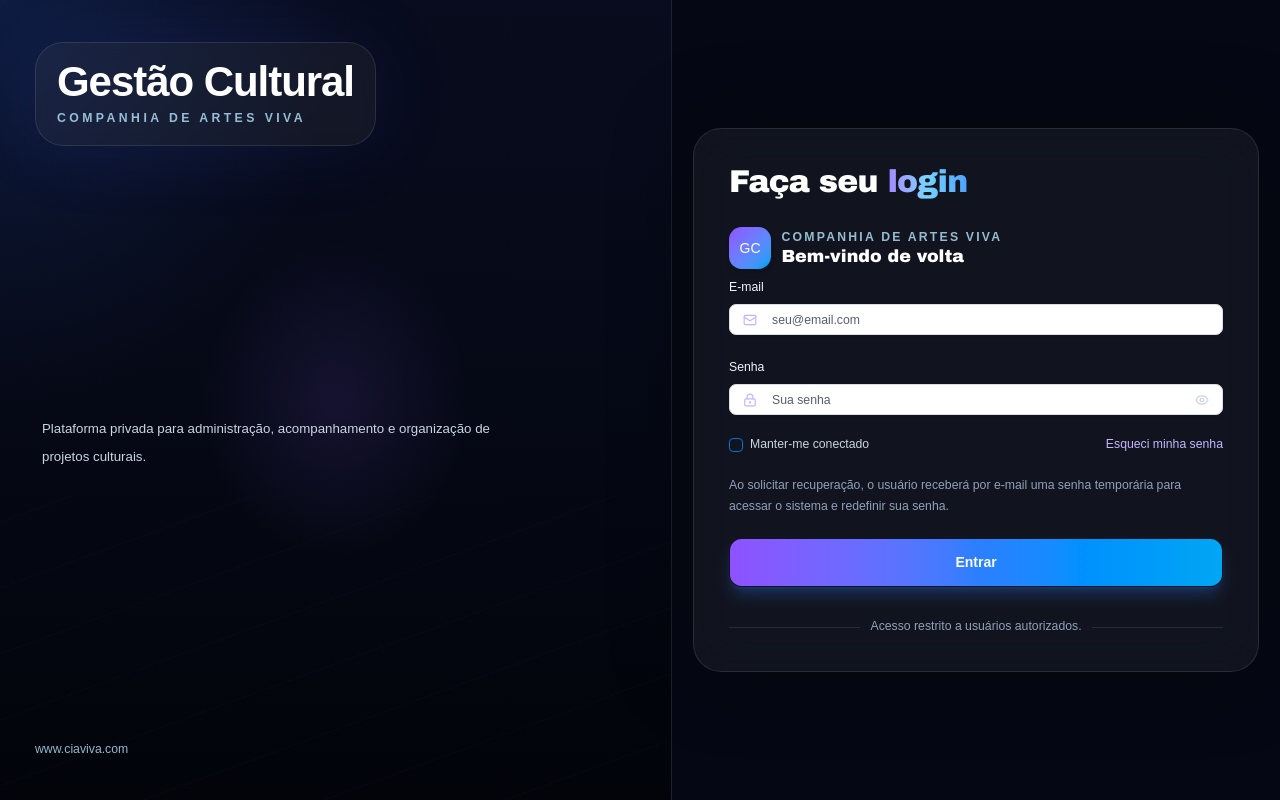
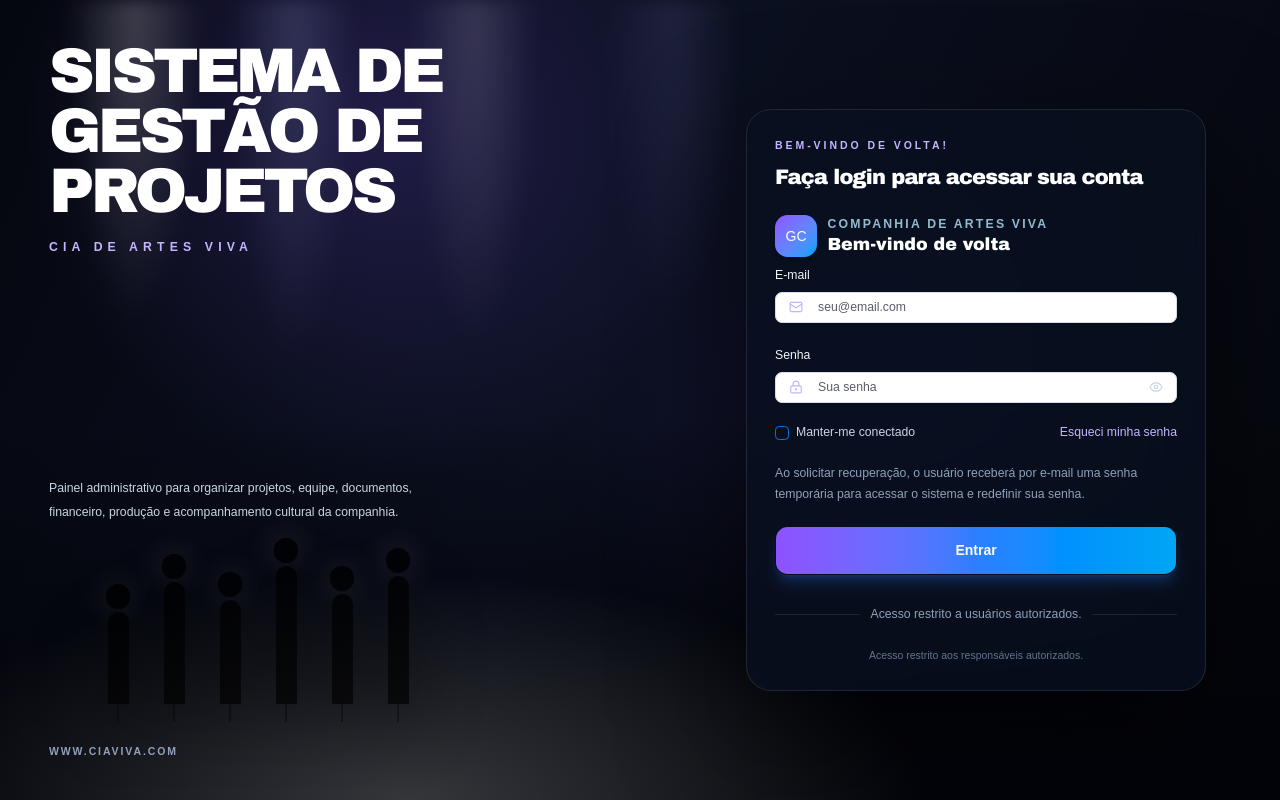
Before and after one commit to eduardocabeca100-pixel/gestaodeprojetos, a Next.js app: page /login in a window 1280 px wide. Built offline with nearby package versions, Linux system fonts and the light colour scheme; no server answers.

Commit message:
Refina tela de login com identidade Cia Viva

```diff
--- a/src/app/login/page.tsx
+++ b/src/app/login/page.tsx
@@ -1,49 +1,79 @@
 import { LoginForm } from "@/components/auth/login-form";
+
+const silhouettes = [92, 122, 104, 138, 110, 128];
 
 export default function LoginPage() {
   return (
-    <main className="grid min-h-screen bg-[#050814] text-white lg:grid-cols-[1.05fr_0.95fr]">
-      <section className="relative hidden min-h-screen overflow-hidden border-r border-white/10 px-10 py-12 lg:flex lg:flex-col lg:justify-between">
-        <div className="absolute inset-0 bg-[linear-gradient(180deg,rgba(8,12,30,0.96)_0%,rgba(5,8,20,0.98)_58%,rgba(2,4,10,1)_100%)]" />
-        <div className="absolute inset-0 bg-[radial-gradient(ellipse_at_top_left,rgba(52,116,255,0.16),transparent_36%),radial-gradient(ellipse_at_center,rgba(139,92,246,0.12),transparent_28%)]" />
-        <div className="absolute inset-x-0 bottom-0 h-[38%] bg-[repeating-linear-gradient(160deg,transparent_0_24px,rgba(126,34,206,0.08)_24px_25px,transparent_25px_62px)] opacity-45" />
-        <div className="relative z-10 flex items-center justify-start">
-          <div className="rounded-[2rem] border border-white/10 bg-white/5 px-6 py-5 shadow-[0_0_80px_rgba(76,88,255,0.12)] backdrop-blur-sm">
-            <p className="text-5xl font-black leading-none tracking-tight text-white">Gestão Cultural</p>
-            <p className="mt-2 text-sm font-semibold uppercase tracking-[0.28em] text-sky-200/80">
-              Companhia de Artes Viva
+    <main className="min-h-screen overflow-hidden bg-[#060814] text-white">
+      <div className="relative min-h-screen">
+        <div className="absolute inset-0 bg-[radial-gradient(circle_at_30%_15%,rgba(129,92,255,0.20),transparent_32%),radial-gradient(circle_at_70%_50%,rgba(68,46,150,0.18),transparent_34%),linear-gradient(115deg,#05070f_0%,#0b1020_45%,#05060c_100%)]" />
+
+        <div className="absolute inset-0 opacity-60">
+          <div className="absolute left-[5%] top-0 h-[42%] w-[11%] bg-[radial-gradient(ellipse_at_top,rgba(255,255,255,0.34),transparent_68%)] blur-sm" />
+          <div className="absolute left-[18%] top-0 h-[46%] w-[10%] bg-[radial-gradient(ellipse_at_top,rgba(180,198,255,0.28),transparent_70%)] blur-sm" />
+          <div className="absolute left-[32%] top-0 h-[44%] w-[10%] bg-[radial-gradient(ellipse_at_top,rgba(255,255,255,0.23),transparent_70%)] blur-sm" />
+          <div className="absolute left-[47%] top-0 h-[40%] w-[11%] bg-[radial-gradient(ellipse_at_top,rgba(170,170,255,0.18),transparent_70%)] blur-sm" />
+        </div>
+
+        <div className="absolute inset-x-0 bottom-0 h-[48%] bg-[radial-gradient(ellipse_at_32%_100%,rgba(255,255,255,0.20),transparent_42%),linear-gradient(to_top,#03040a_12%,transparent)]" />
+
+        <div className="absolute bottom-[12%] left-[8%] hidden items-end gap-7 opacity-80 md:flex">
+          {silhouettes.map((height, index) => (
+            <div key={index} className="relative w-9">
+              <div className="mx-auto size-7 rounded-full bg-black/90 shadow-[0_0_35px_rgba(255,255,255,0.22)]" />
+              <div
+                className="mx-auto mt-1 w-6 rounded-t-full bg-black/90 shadow-[0_20px_70px_rgba(0,0,0,0.9)]"
+                style={{ height }}
+              />
+              <div className="absolute -bottom-5 left-1/2 h-8 w-px -translate-x-1/2 bg-black/90" />
+            </div>
+          ))}
+        </div>
+
+        <section className="relative z-10 grid min-h-screen grid-cols-1 lg:grid-cols-[1.05fr_0.95fr]">
+          <div className="flex min-h-[42vh] flex-col justify-between px-6 py-8 sm:px-10 lg:min-h-screen lg:px-14 lg:py-12">
+            <div>
+              <h1 className="max-w-3xl text-4xl font-black uppercase leading-[0.95] tracking-[-0.06em] text-white sm:text-6xl lg:text-7xl">
+                Sistema de Gestão de Projetos
+              </h1>
+
+              <p className="mt-5 text-xs font-black uppercase tracking-[0.42em] text-violet-300 sm:text-sm">
+                Cia de Artes Viva
               </p>
             </div>
-        </div>
-        <div className="relative z-10 max-w-xl pl-2">
-          <p className="text-[0.95rem] leading-8 text-slate-300">
-            Plataforma privada para administração, acompanhamento e organização de projetos culturais.
+
+            <div className="hidden max-w-md lg:block">
+              <p className="text-sm leading-7 text-slate-300">
+                Painel administrativo para organizar projetos, equipe, documentos,
+                financeiro, produção e acompanhamento cultural da companhia.
               </p>
             </div>
-        <p className="relative z-10 text-sm text-sky-200/80">www.ciaviva.com</p>
-      </section>
-      <section className="flex items-center justify-center px-6 py-10">
-        <div className="w-full max-w-[640px] rounded-[2rem] border border-white/10 bg-white/5 p-6 shadow-[0_0_80px_rgba(0,0,0,0.4)] backdrop-blur-xl sm:p-8 lg:p-10">
-          <div className="mb-8 lg:hidden">
-            <div className="mb-4 inline-flex size-12 items-center justify-center rounded-2xl border border-white/10 bg-white/10 text-sm font-black text-white">
-              GC
-            </div>
-            <p className="text-sm font-semibold uppercase tracking-[0.22em] text-sky-200/70">
-              Companhia de Artes Viva
-            </p>
-            <h2 className="mt-3 text-3xl font-black tracking-tight">Faça seu login</h2>
-            <p className="mt-3 text-sm leading-6 text-slate-300">
-              Acesse a plataforma para gerir projetos, documentos, financeiro e prestação de contas.
+
+            <p className="text-xs font-bold uppercase tracking-[0.18em] text-slate-400">
+              WWW.CIAVIVA.COM
             </p>
           </div>
-          <div className="hidden lg:mb-8 lg:block">
-            <h2 className="text-4xl font-black tracking-tight">
-              Faça seu <span className="bg-gradient-to-r from-violet-400 via-sky-300 to-blue-400 bg-clip-text text-transparent">login</span>
+
+          <div className="flex items-center justify-center px-6 pb-10 pt-0 sm:px-10 lg:min-h-screen lg:py-12">
+            <div className="w-full max-w-[460px] rounded-[1.8rem] border border-white/10 bg-[#08101f]/80 p-6 shadow-[0_40px_120px_rgba(0,0,0,0.65)] backdrop-blur-2xl sm:p-8">
+              <div className="mb-7">
+                <p className="text-xs font-black uppercase tracking-[0.28em] text-violet-300">
+                  Bem-vindo de volta!
+                </p>
+                <h2 className="mt-3 text-2xl font-black tracking-[-0.04em] text-white">
+                  Faça login para acessar sua conta
                 </h2>
               </div>
+
               <LoginForm />
+
+              <div className="mt-7 text-center text-xs text-slate-500">
+                Acesso restrito aos responsáveis autorizados.
+              </div>
+            </div>
           </div>
         </section>
+      </div>
     </main>
   );
 }
```
Also changed, not shown: 1 other file (tests, documents, lock files or other folders). Lines whose indentation alone changed are shown as unchanged.
